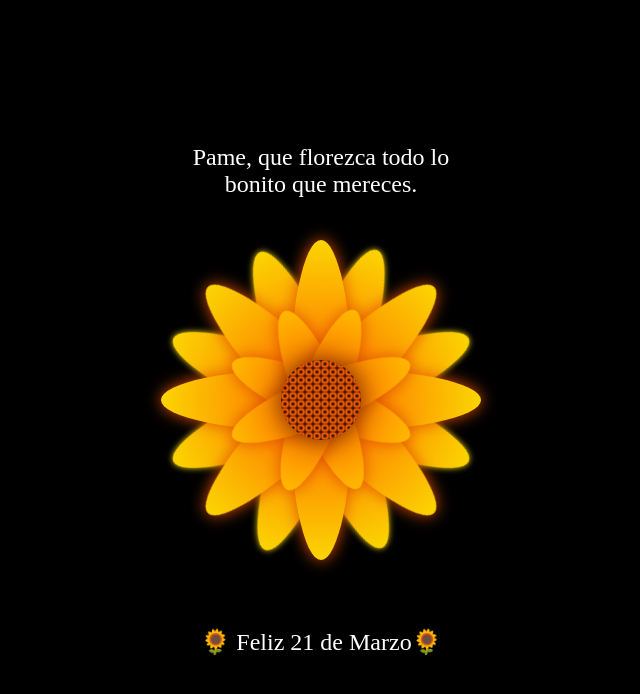
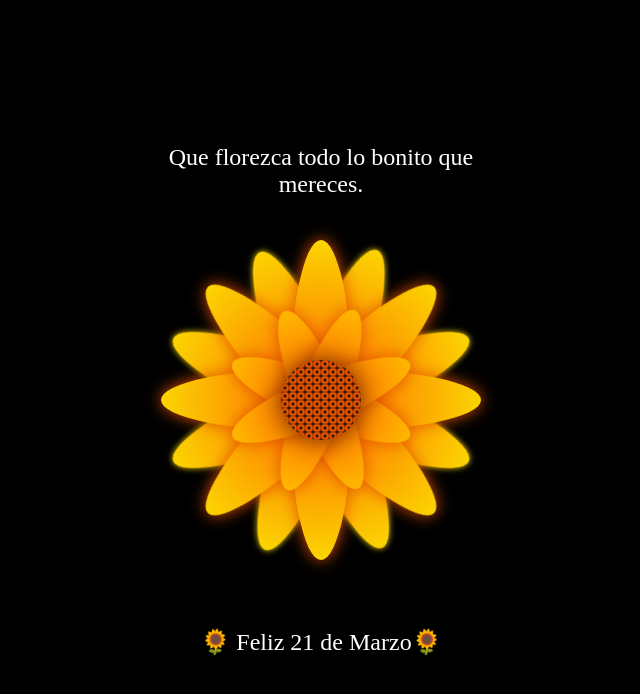
Before and after one commit to AntonyML/Flor21Marzo, a plain HTML site: page index.html in a window 1280 px wide. Shown: the whole page, without its empty margins (319-959 px from the left). Drawn offline with Linux system fonts and the light colour scheme.

Commit message:
Actualizar index.html

```diff
--- a/index.html
+++ b/index.html
@@ -157,7 +157,7 @@
 <body>
 
 <div class="flower">
-    <div class="text-above">Pame, que florezca todo lo bonito que mereces.</div>
+    <div class="text-above">Que florezca todo lo bonito que mereces.</div>
     <div class="mid">
     </div>
     <div class="Petal1 p1">
```
